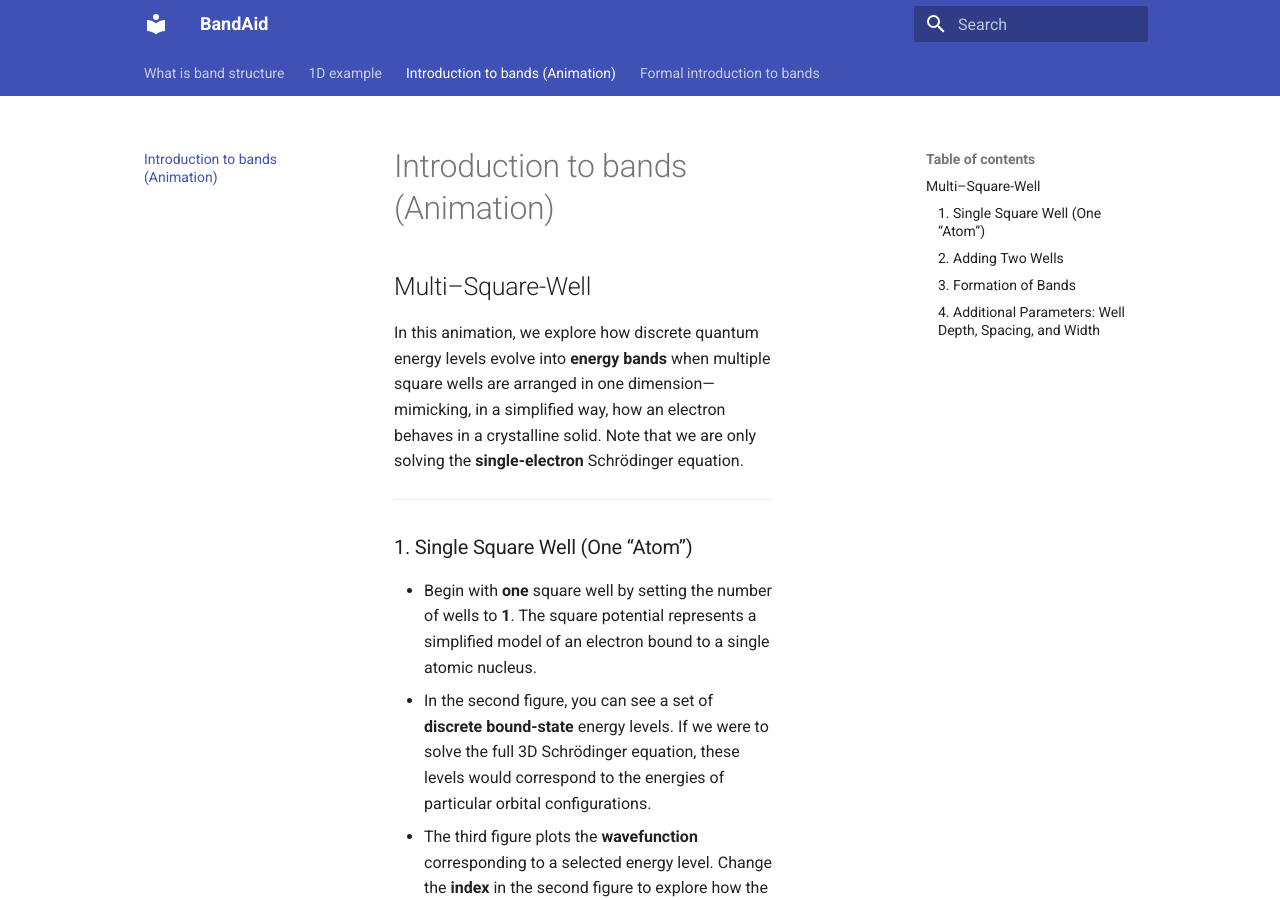
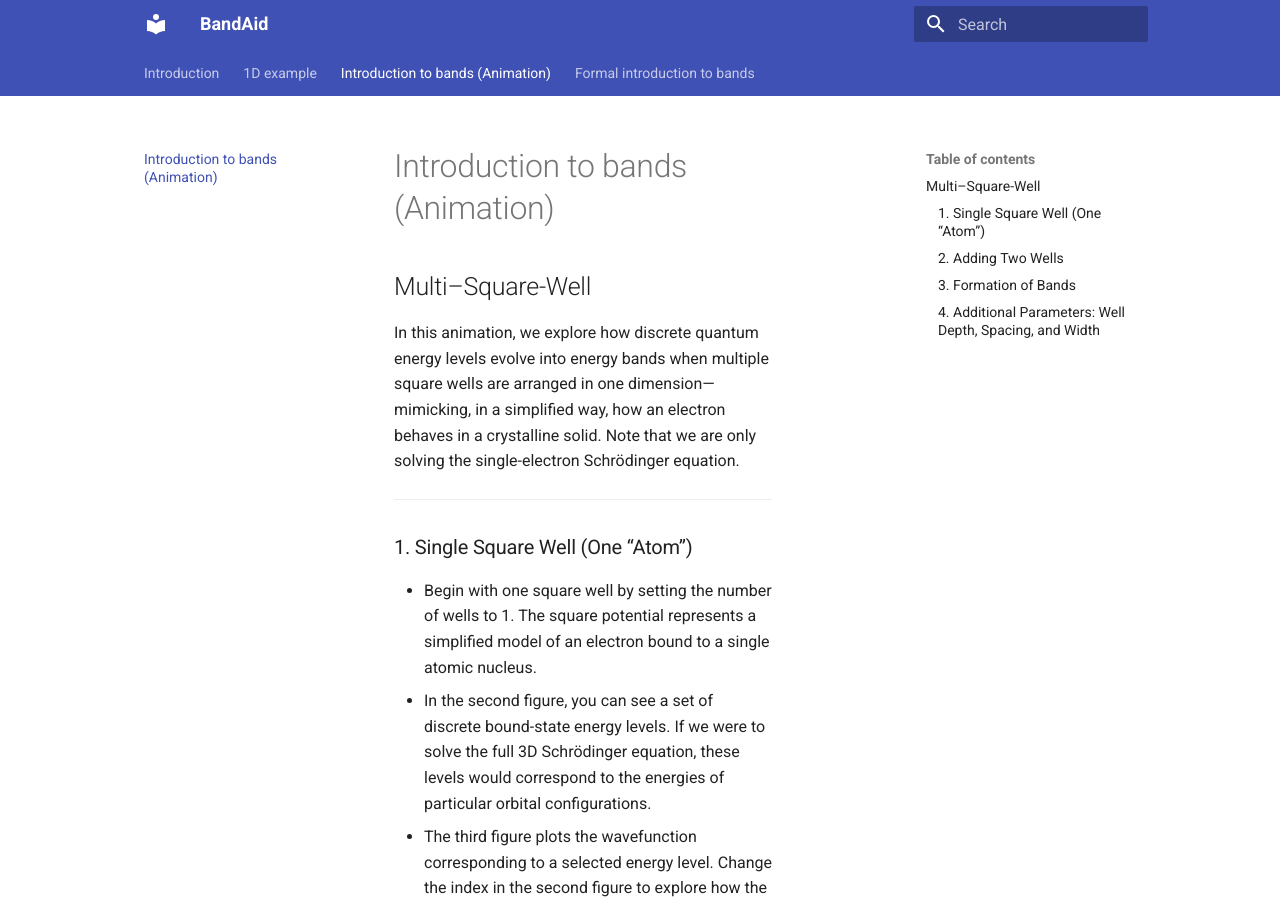
Before and after one commit to ekrakov/BandAidsite, an MkDocs documentation site: the page built from docs/bands.md, in a window 1280 px wide and 900 px high. Built offline with MkDocs 1.6.1 and Material for MkDocs 9.7.7, drawn with Linux system fonts in a browser that asks for light colours; some of the changed text lies outside the part shown.

Commit message:
update styling

```diff
--- a/docs/bands.md
+++ b/docs/bands.md
@@ -2,39 +2,39 @@
 
 ## Multi–Square-Well
 
-In this animation, we explore how discrete quantum energy levels evolve into **energy bands** when multiple square wells are arranged in one dimension—mimicking, in a simplified way, how an electron behaves in a crystalline solid. Note that we are only solving the **single-electron** Schrödinger equation.
+In this animation, we explore how discrete quantum energy levels evolve into energy bands when multiple square wells are arranged in one dimension—mimicking, in a simplified way, how an electron behaves in a crystalline solid. Note that we are only solving the single-electron Schrödinger equation.
 
 ---
 
 ### 1. Single Square Well (One “Atom”)
 
-- Begin with **one** square well by setting the number of wells to **1**. The square potential represents a simplified model of an electron bound to a single atomic nucleus.
-- In the second figure, you can see a set of **discrete bound-state** energy levels. If we were to solve the full 3D Schrödinger equation, these levels would correspond to the energies of particular orbital configurations.
-- The third figure plots the **wavefunction** corresponding to a selected energy level. Change the **index** in the second figure to explore how the wavefunction evolves with different eigenstates.
+- Begin with one square well by setting the number of wells to 1. The square potential represents a simplified model of an electron bound to a single atomic nucleus.
+- In the second figure, you can see a set of discrete bound-state energy levels. If we were to solve the full 3D Schrödinger equation, these levels would correspond to the energies of particular orbital configurations.
+- The third figure plots the wavefunction corresponding to a selected energy level. Change the index in the second figure to explore how the wavefunction evolves with different eigenstates.
 
 ---
 
 ### 2. Adding Two Wells
 
-- Next, increase the number of wells to **2**. The idea is that each well represents an atomic nucleus at its center, and the single electron can interact with either nucleus.
-- In the third plot, you can see the wavefunction and its probability amplitude. For the **first** eigenstate (index 0), the electron is primarily localized **between** the two wells—analogous to a **bonding** orbital in chemistry.
-- Now set the eigenvalue index to **1**. You’ll observe that the probability of finding the electron between the wells is negligible, which corresponds to an **antibonding** orbital. The first two orbitals can be roughly viewed as **s-type** bonding and antibonding states.
-- If you move on to the **second** and **third** eigenstates (indices 2 and 3), you’ll notice bonding and antibonding states that resemble **p-like** orbitals in shape.
+- Next, increase the number of wells to 2. The idea is that each well represents an atomic nucleus at its center, and the single electron can interact with either nucleus.
+- In the third plot, you can see the wavefunction and its probability amplitude. For the first eigenstate (index 0), the electron is primarily localized between the two wells—analogous to a bonding orbital in chemistry.
+- Now set the eigenvalue index to 1. You’ll observe that the probability of finding the electron between the wells is negligible, which corresponds to an antibonding orbital. The first two orbitals can be roughly viewed as s-type bonding and antibonding states.
+- If you move on to the second and third eigenstates (indices 2 and 3), you’ll notice bonding and antibonding states that resemble p-like orbitals in shape.
 
 ---
 
 ### 3. Formation of Bands
 
-- Continue by changing the number of wells to **14**.
-- As more wells are added, the individual energy levels split and begin to form a **nearly continuous band** of allowed energies, separated by **band gaps**—energies the electron **cannot** occupy.
-- This captures, in a simplified manner, how overlapping atomic orbitals in a real crystal produce **valence and conduction bands**, with forbidden energy regions (band gaps) between them.
+- Continue by changing the number of wells to 14.
+- As more wells are added, the individual energy levels split and begin to form a nearly continuous band of allowed energies, separated by band gaps—energies the electron cannot occupy.
+- This captures, in a simplified manner, how overlapping atomic orbitals in a real crystal produce valence and conduction bands, with forbidden energy regions (band gaps) between them.
 
 ---
 
 ### 4. Additional Parameters: Well Depth, Spacing, and Width
 
-- The animation allows you to tune various parameters: the **depth** of each square well, their **barrier width**, and the **distance** between wells.
-- The **barrier width** (distance between wells) controls wavefunction overlap. A **larger barrier** typically **reduces** overlap and **widens** the band gap.
+- The animation allows you to tune various parameters: the depth of each square well, their barrier width, and the distance between wells.
+- The barrier width (distance between wells) controls wavefunction overlap. A larger barrier typically reduces overlap and widens the band gap.
 - The **well depth** determines how tightly bound each state is, shifting the entire set of energy levels up or down.
 
 Experiment with these parameters to see how they affect the shape of the wavefunctions, the spacing between energy levels, and the formation of continuous bands versus isolated levels.
--- a/docs/index.md
+++ b/docs/index.md
@@ -1,11 +1,11 @@
-# What is band structure
+# Introduction
 
 To a first-order approximation, one could say that computational material science is essentially the prediction of material behavior. For example, we might wish to see if some arrangement of atoms forms a semiconductor or a metal, or to go further and compute the thermal and electrical conductivity of the material. Here, we focus on crystalline solids where we may assume the atoms are arranged periodically. The properties of materials are largely determined by the behavior of the electrons under the potential landscape created by this arrangement.
 
-Solving for electron behavior in an isolated atom yields the familiar $s$, $p$, $d$, $\ldots$, orbitals we get from solving the Schrödinger equation in spherical coordinates. However, a material contains many atoms, resulting in a periodic potential. Electrons now display complex \textit{interatomic} behavior, with linear combinations of bonding and antibonding states. This drastically changes the energy landscape: single-atom electron orbitals have neatly-spaced discrete energies, but electrons in a many-atom system have orbitals that hybridize and combine, yielding a continuous spectrum of allowed energies around the single-atom energies. These solutions are numerous enough to form a continuous band in reciprocal space, and the result is what is known as a band structure.
+Solving for electron behavior in an isolated atom yields the familiar $s$, $p$, $d$, $\ldots$, orbitals we get from solving the Schrödinger equation in spherical coordinates. However, a material contains many atoms, resulting in a periodic potential. Electrons now display complex *interatomic* behavior, with linear combinations of bonding and antibonding states. This drastically changes the energy landscape: single-atom electron orbitals have neatly-spaced discrete energies, but electrons in a many-atom system have orbitals that hybridize and combine, yielding a continuous spectrum of allowed energies around the single-atom energies. These solutions are numerous enough to form a continuous band in reciprocal space, and the result is what is known as a band structure.
 
 
-Out interest is in solving the energy states of the schrodinger equation under a periodic potential such that $V(\br)=V(\br+\bR)$. The following tutorial will provide an introduction into how to think about the
+Out interest is in solving the energy states of the Schrödinger equation under a periodic potential such that $V(\br)=V(\br+\bR)$. The following tutorial will provide an introduction into how to interpret band structure.
 
 
 - [1D examples](1Dfinite.md)
```
